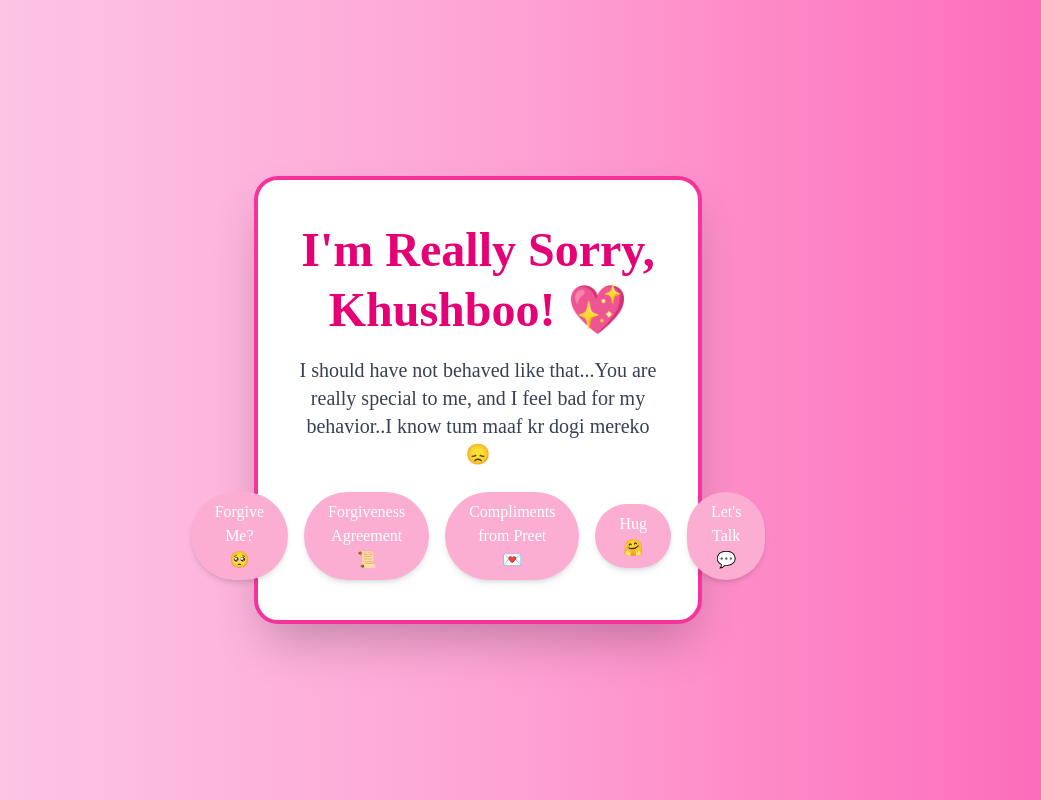
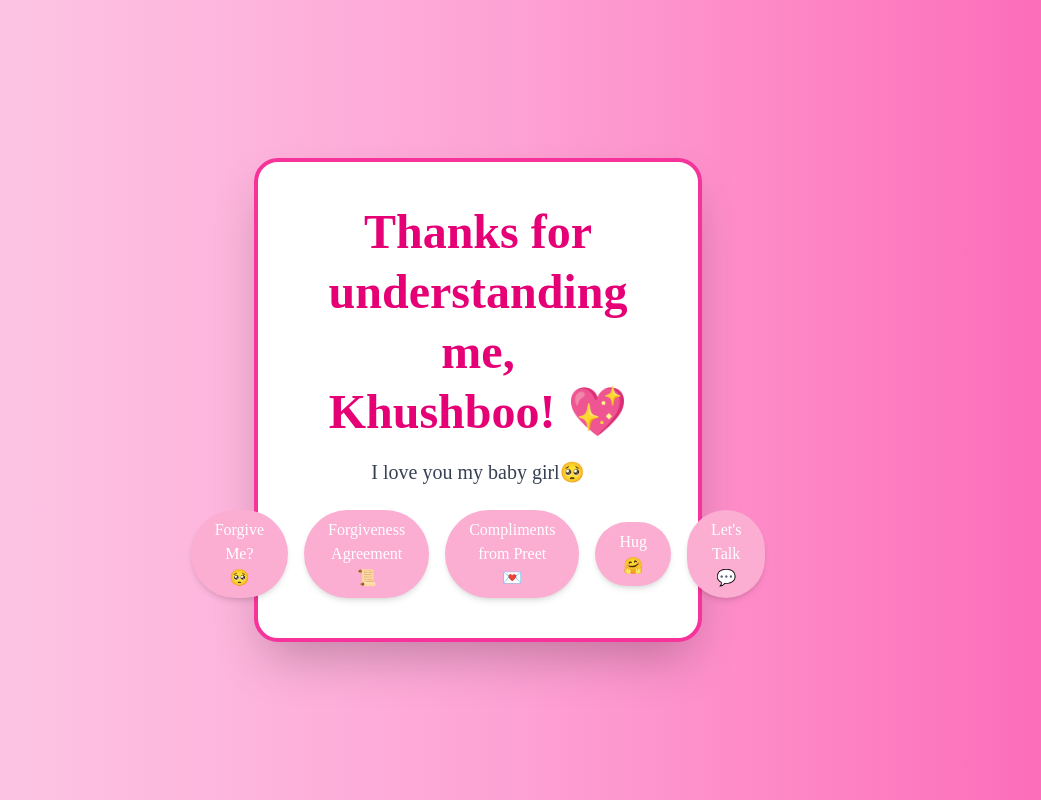
Before and after one commit to Trippy-69/Personal, a React (Vite) app: page / in a window 1280 px wide. Shown: the whole page, without its empty margins (162-1203 px from the left). Built offline with nearby package versions, Linux system fonts and the light colour scheme.

Commit message:
changed message

```diff
--- a/src/App.jsx
+++ b/src/App.jsx
@@ -149,9 +149,9 @@ function App() {
 
       {/* Main Content */}
       <div className="bg-white p-6 sm:p-10 rounded-3xl shadow-2xl max-w-xs sm:max-w-md relative z-10 border-4 border-pink-500 transform transition-all hover:scale-105 hover:shadow-pink-600 text-center flex flex-col items-center" style={{ fontFamily: 'Times New Roman, serif' }}>
-        <h1 className="text-3xl sm:text-5xl text-pink-600 font-bold leading-tight">I'm Really Sorry, <br /> Khushboo! 💖</h1>
+        <h1 className="text-3xl sm:text-5xl text-pink-600 font-bold leading-tight">Thanks for understanding me, <br /> Khushboo! 💖</h1>
         <p className="text-gray-700 mt-4 text-lg sm:text-xl text-center">
-          I should have not behaved like that...You are really special to me, and I feel bad for my behavior..I know tum maaf kr dogi mereko😞
+          I love you my baby girl🥺
         </p>
         <div className="mt-6 space-y-4 sm:space-y-0 sm:space-x-4 flex flex-col sm:flex-row items-center justify-center w-full">
           <button onClick={handleForgiveClick} className="bg-[#FBAED2] text-white px-6 py-2 rounded-full shadow-md hover:bg-[#F98FB8] transition transform hover:scale-105 w-full sm:w-auto">
```
